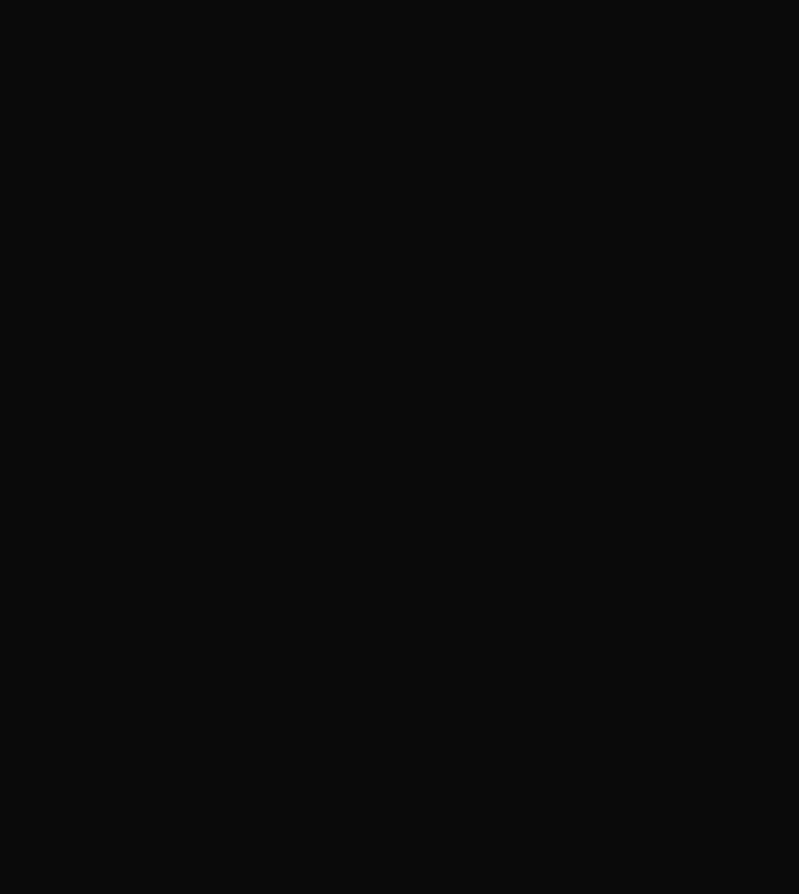
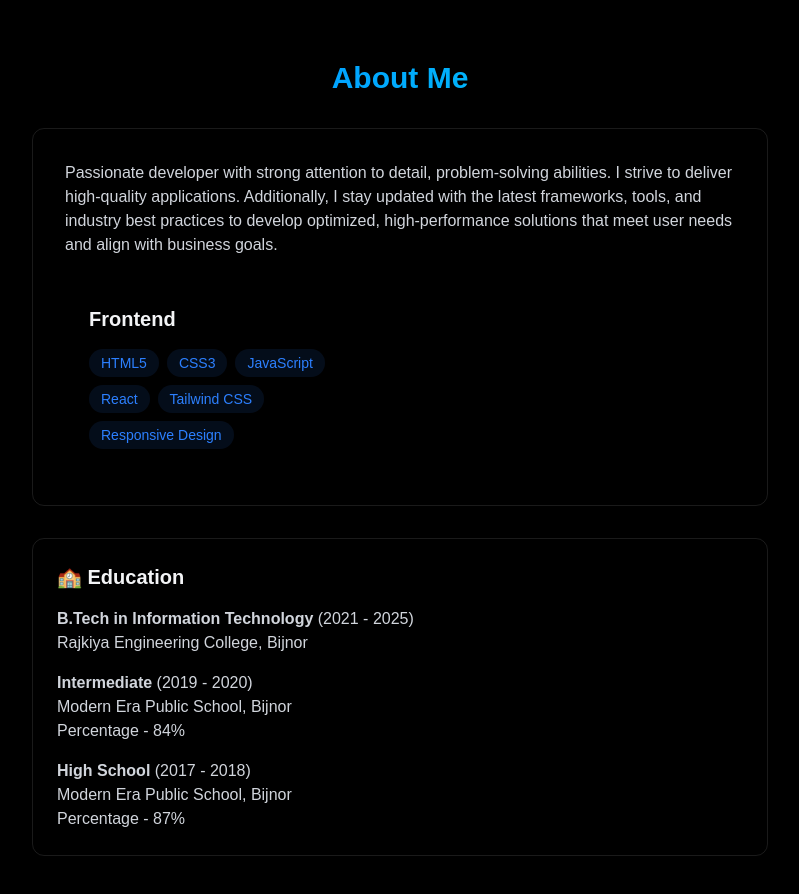
Before and after one commit to 1-Ujjwal/react-portfolio, a React (Vite) app: page / in a window 1280 px wide. Shown: the part 820-1714 px from the top of the page, without its empty margins (240-1039 px from the left). Before the commit the page ends 800 px from the top, so only its background shows below. Built offline with nearby package versions, Linux system fonts and the light colour scheme.

Commit message:
Created About Component

```diff
--- a/src/App.jsx
+++ b/src/App.jsx
@@ -5,6 +5,7 @@
 import Navbar from "./components/sections/Navbar";
 import MobileMenu from "./components/sections/MobileMenu";
 import Home from "./components/sections/Home";
+import About from "./components/sections/About";
 import { useState } from "react";
 
 const App = () => {
@@ -22,6 +23,7 @@
         <Navbar menuOpen={menuOpen} setMenuOpen={setMenuOpen} />
         <MobileMenu menuOpen={menuOpen} setMenuOpen={setMenuOpen} />
         <Home />
+        <About />
       </div>
     </>
   );
--- a/src/components/sections/About.jsx
+++ b/src/components/sections/About.jsx
@@ -0,0 +1,76 @@
+import React from "react";
+
+const About = () => {
+  const frontendSkills = [
+    "HTML5",
+    "CSS3",
+    "JavaScript",
+    "React",
+    "Tailwind CSS",
+    "Responsive Design",
+  ];
+
+  return (
+    <section
+      id="about"
+      className="min-h-screen flex items-center justify-center py-20"
+    >
+      <div className="max-w-3xl mx-auto px-4">
+        <h2 className="text-3xl font-bold mb-8 bg-gradient-to-r from-blue-500 to-cyan-400 bg-clip-text text-transparent text-center">
+          About Me
+        </h2>
+
+        <div className="rounded-xl p-8 border-white/10 border hover:-translate-y-1 transition-all">
+          <p className="text-gray-300 mb-6">
+            Passionate developer with strong attention to detail,
+            problem-solving abilities. I strive to deliver high-quality
+            applications. Additionally, I stay updated with the latest
+            frameworks, tools, and industry best practices to develop optimized,
+            high-performance solutions that meet user needs and align with
+            business goals.
+          </p>
+
+          <div className="grid grid-cols-1 md:grid-cols-2 gap-6">
+            <div className="rounded-xl p-6 hover:-translate-y-1 transition-all">
+              <h3 className="text-xl font-bold mb-4">Frontend</h3>
+              <div className="flex flex-wrap gap-2">
+                {frontendSkills.map((tech, key) => (
+                  <span
+                    key={key}
+                    className="bg-blue-500/10 text-blue-500 py-1 px-3 rounded-full text-sm hover:bg-blue-500/20 hover:shadow-[0_2px_8px_rgba(59,130,2246,0.2)] transition cursor-pointer"
+                  >
+                    {tech}
+                  </span>
+                ))}
+              </div>
+            </div>
+          </div>
+        </div>
+
+        <div className="md:grid-cols-2 gap-6 mt-8">
+          <div className="p-6 rounded-xl border-white/10 border hover:-translate-y-1 transition-all">
+            <h3 className="text-xl font-bold mb-4">🏫 Education</h3>
+            <ul className="list-inside text-gray-300 space-y-4">
+              <li>
+                <strong>B.Tech in Information Technology</strong> (2021 - 2025){" "}
+                <br /> Rajkiya Engineering College, Bijnor <br />
+              </li>
+              <li>
+                <strong>Intermediate</strong> (2019 - 2020) <br /> Modern Era
+                Public School, Bijnor <br />
+                Percentage - 84%
+              </li>
+              <li>
+                <strong>High School</strong> (2017 - 2018) <br /> Modern Era
+                Public School, Bijnor <br />
+                Percentage - 87%
+              </li>
+            </ul>
+          </div>
+        </div>
+      </div>
+    </section>
+  );
+};
+
+export default About;
--- a/src/components/sections/Home.jsx
+++ b/src/components/sections/Home.jsx
@@ -7,7 +7,7 @@
       className="min-h-screen flex items-center justify-center relative"
     >
       <div className="text-center z-10 px-4">
-        <h1 className="text-5xl md:text-7xl font-bold mb-6 bg-gradient-to-r from-blue-500 to-purple-600 bg-clip-text text-transparent leading-right">
+        <h1 className="text-5xl md:text-7xl font-bold mb-6 bg-gradient-to-r from-blue-500 to-cyan-400 bg-clip-text text-transparent leading-right">
           Hi, I'm Ujjwal Kumar Ayushman
         </h1>
 
```
